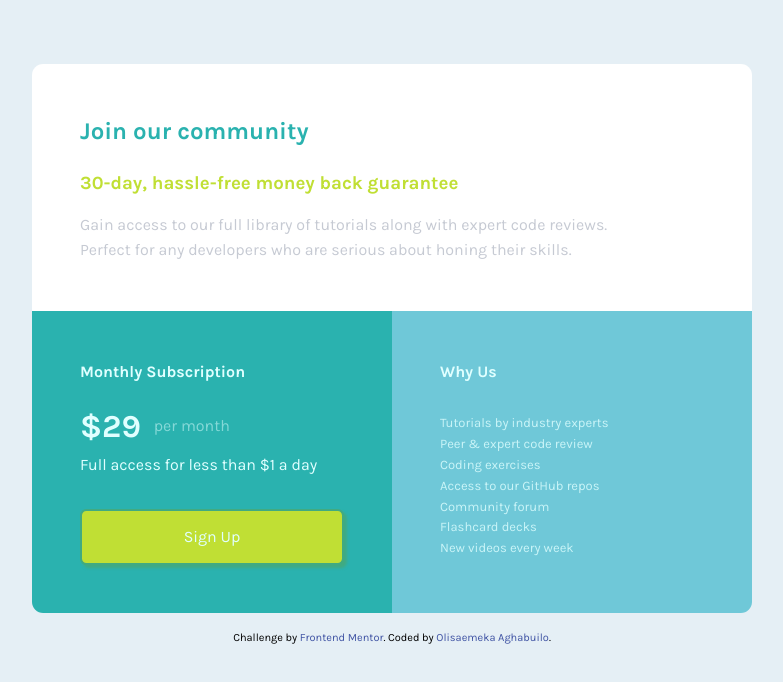
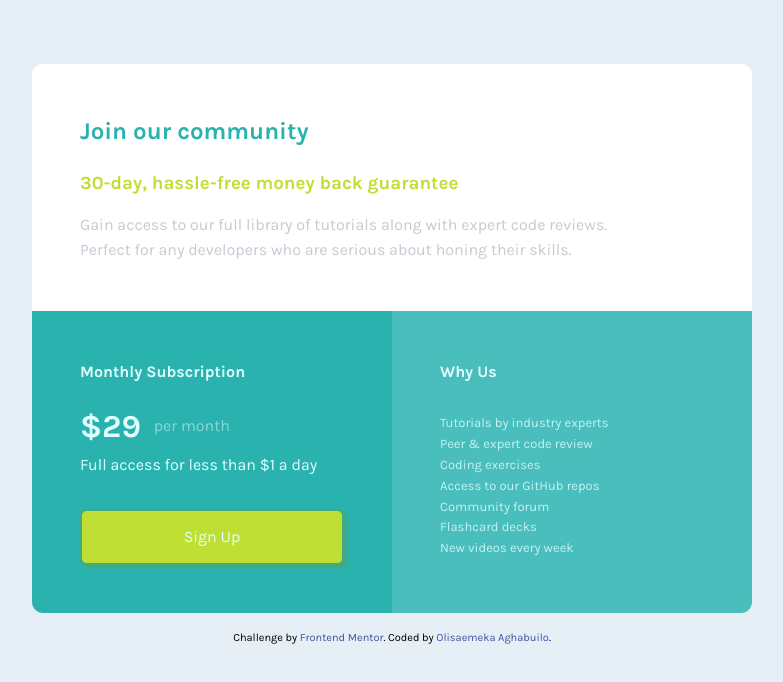
Before and after one commit to olisa187/single-price-grid-component, a website: page disc/index.html in a window 1280 px wide. Shown: the whole page, without its empty margins (248-1031 px from the left). Drawn offline with Linux system fonts and the light colour scheme.

Commit message:
background color change
changed the background color of the third column

```diff
--- a/disc/styles.css
+++ b/disc/styles.css
@@ -108,7 +108,7 @@ a{
 }
 
 .price-grid > div:last-child{
-    background-color: #6fc8d8;
+    background-color: #4abebd;
 }
 
 .price-grid > div:last-child .special-header{
```
